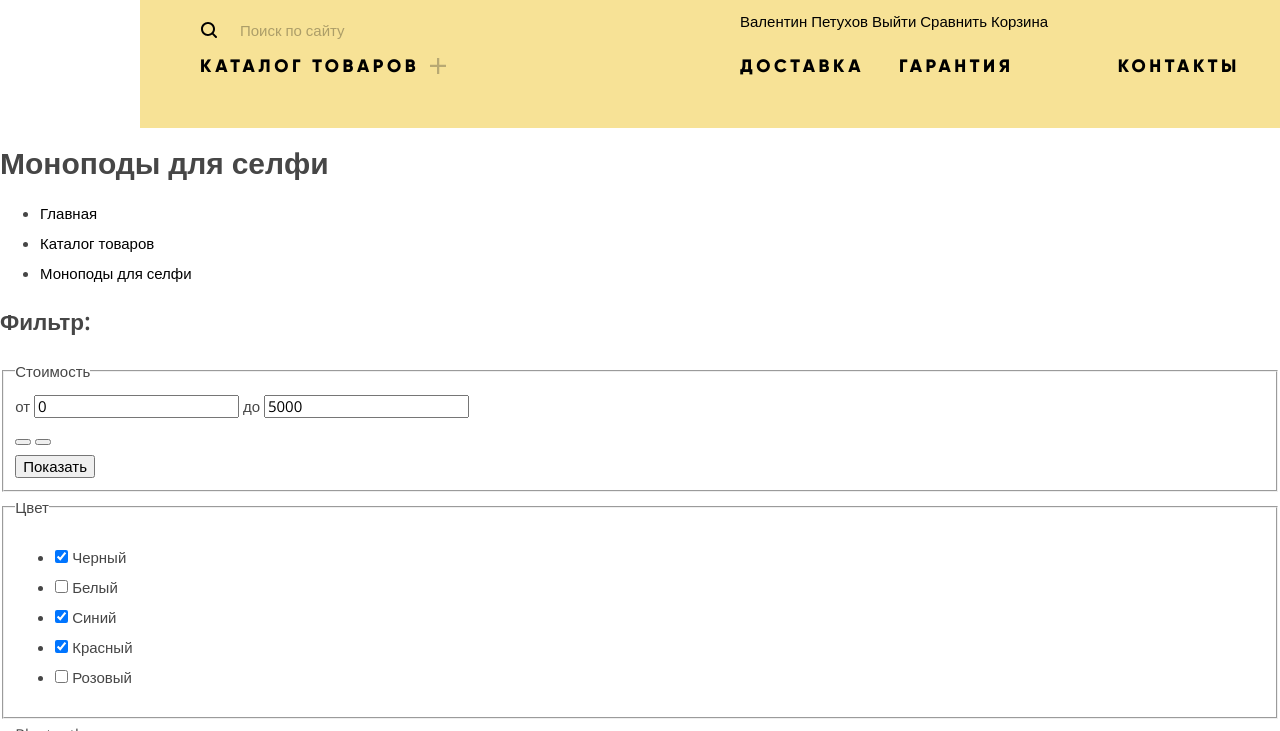
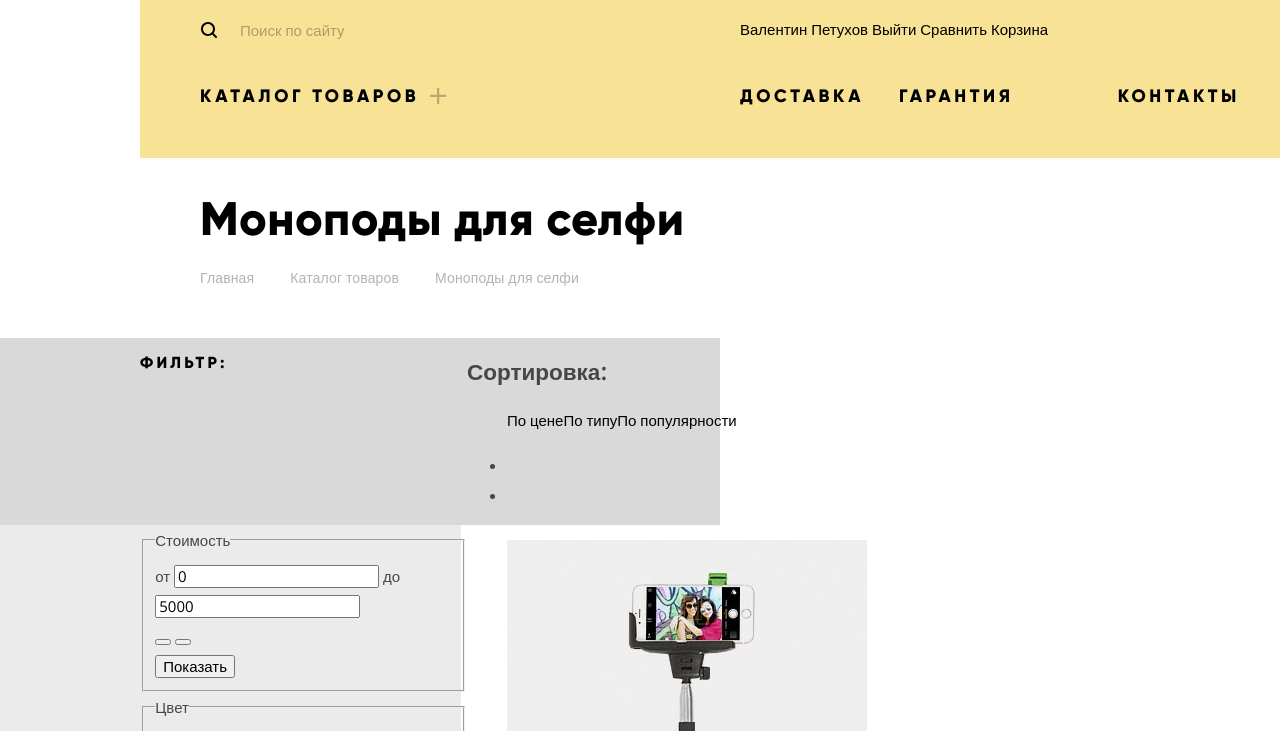
Before and after one commit to RylkovAlex/859429-device-24, a plain HTML site: page catalog.html in a window 1280 px wide. Shown: the part 69-800 px from the top of the page. Drawn offline with nearby package versions, Linux system fonts and the light colour scheme.

Commit message:
небольшие правки, начал стилизовать каталог

```diff
--- a/catalog.html
+++ b/catalog.html
@@ -61,6 +61,7 @@
       </div>
     </header>
     <main>
+      <div class="category-header-container">
         <section class="catalog-category-header">
           <h1>Моноподы для селфи</h1>
           <ul class="breadcrumbs">
@@ -69,9 +70,36 @@
             <li><a>Моноподы для селфи</a></li>
           </ul>
         </section>
+      </div>
+      <div class="sorting-container">
+        <div class="sorting-line">
+          <h2 class="filters-header">Фильтр:</h2>
+          <!-- Сортировка -->
+          <section class="sorting">
+              <h2>Сортировка:</h2>
+              <ul class="sorting-type">
+                <li><a>По цене</a></li>
+                <li><a href="#">По типу</a></li>
+                <li><a href="#">По популярности</a></li>
+              </ul>
+              <ul class="sorting-direction">
+                  <li>
+                    <a class="bottom" href="#">
+                      <span class="visually-hidden">Cортировка по возрастанию</span>
+                    </a>
+                  </li>
+                  <li>
+                    <a class="top sort-active" href="#">
+                      <span class="visually-hidden">Сортировка по убыванию</span>
+                    </a>
+                  </li>
+                </ul>
+            </section>
+        </div>
+      </div>
       <!-- ФИЛЬТРЫ -->
+      <div class="catalog-category-content">
         <section class="filters-container">
-        <h2>Фильтр:</h2>
           <form class="filters" action="https://echo.htmlacademy.ru" method="post">
             <!-- Выбор диапазона цены -->
             <fieldset class="item-price">
@@ -125,27 +153,6 @@
             </fieldset>
             <button class="filter-submit-button" type="submit">Показать</button>
           </form>
-      </section>
-      <!-- Сортировка -->
-      <section class="sorting">
-        <h2>Сортировка:</h2>
-        <ul class="sorting-type">
-          <li><a>По цене</a></li>
-          <li><a href="#">По типу</a></li>
-          <li><a href="#">По популярности</a></li>
-        </ul>
-        <ul class="sorting-direction">
-            <li>
-              <a class="bottom" href="#">
-                <span class="visually-hidden">Cортировка по возрастанию</span>
-              </a>
-            </li>
-            <li>
-              <a class="top sort-active" href="#">
-                <span class="visually-hidden">Сортировка по убыванию</span>
-              </a>
-            </li>
-          </ul>
         </section>
           <!-- Результаты поиска -->
           <section class="search-resalts">
@@ -205,6 +212,7 @@
               <li class="next-page"><a href="#">Вперёд</a></li>
             </ul>
           </section>
+      </div>
     </main>
     <!-- Футер -->
     <footer class="site-footer">
--- a/css/style.css
+++ b/css/style.css
@@ -1318,3 +1318,113 @@ a {
 }
 
 /* ------------ Catalog.html ------------------- */
+
+.user-block-entered {
+  padding-top: 8px;
+  margin-bottom: 40px;
+}
+
+
+.category-header-container {
+  min-width: 1440px;
+  margin: 0 auto;
+
+  background-color: #ffffff;
+}
+
+.catalog-category-header {
+  width: 1160px;
+  margin: 0 auto;
+  padding-top: 38px;
+  padding-left: 60px;
+  padding-right: 60px;
+  padding-bottom: 48px;
+}
+
+.catalog-category-header h1 {
+  margin: 0;
+  padding: 0;
+  margin-bottom: 22px;
+
+  font-family: 'gilroyextrabold';
+  font-size: 47px;
+  line-height: 48px;
+  text-align: left;
+  letter-spacing: 0.47px;
+  color: #000000;
+}
+
+.breadcrumbs {
+  display: flex;
+  justify-content: flex-start;
+  margin: 0;
+  padding: 0;
+
+  font-family: "Open Sans", Arial, sans-serif;
+  font-size: 14px;
+  line-height: 24px;
+  letter-spacing: 0.14px;
+  text-align: left;
+  color: rgba(0, 0, 0, 0.3);
+
+  list-style: none;
+}
+
+.breadcrumbs li {
+  margin-right: 36px;
+}
+
+.breadcrumbs li a {
+  color: inherit;
+}
+
+.sorting-container {
+  min-width: 1440px;
+  margin: 0 auto;
+
+  background-image: linear-gradient(to right, #d9d9d9 50%, #ffffff 50%);
+}
+
+.sorting-line {
+  display: flex;
+  width: 1160px;
+  min-height: 71px;
+  margin: 0 auto;
+}
+
+.filters-header {
+  display: block;
+  width: 327px;
+
+  font-family: 'gilroyextrabold';
+  font-size: 16px;
+  line-height: 24px;
+  letter-spacing: 3.2px;
+  color: #000000;
+  text-transform: uppercase;
+  text-align: left;
+}
+
+.sorting-type {
+  display: flex;
+  width: 833px;
+
+  list-style: none;
+}
+
+.catalog-category-content {
+  display: flex;
+  justify-content: center;
+  min-width: 1440px;
+  margin: 0 auto;
+
+  background-image: linear-gradient(to right, #ebebeb 32%, #ffffff 32%);
+}
+
+.filters-container {
+  width: 327px;
+}
+
+.search-resalts {
+  width: 833px;
+}
```
Lines whose indentation alone changed are shown as unchanged.
